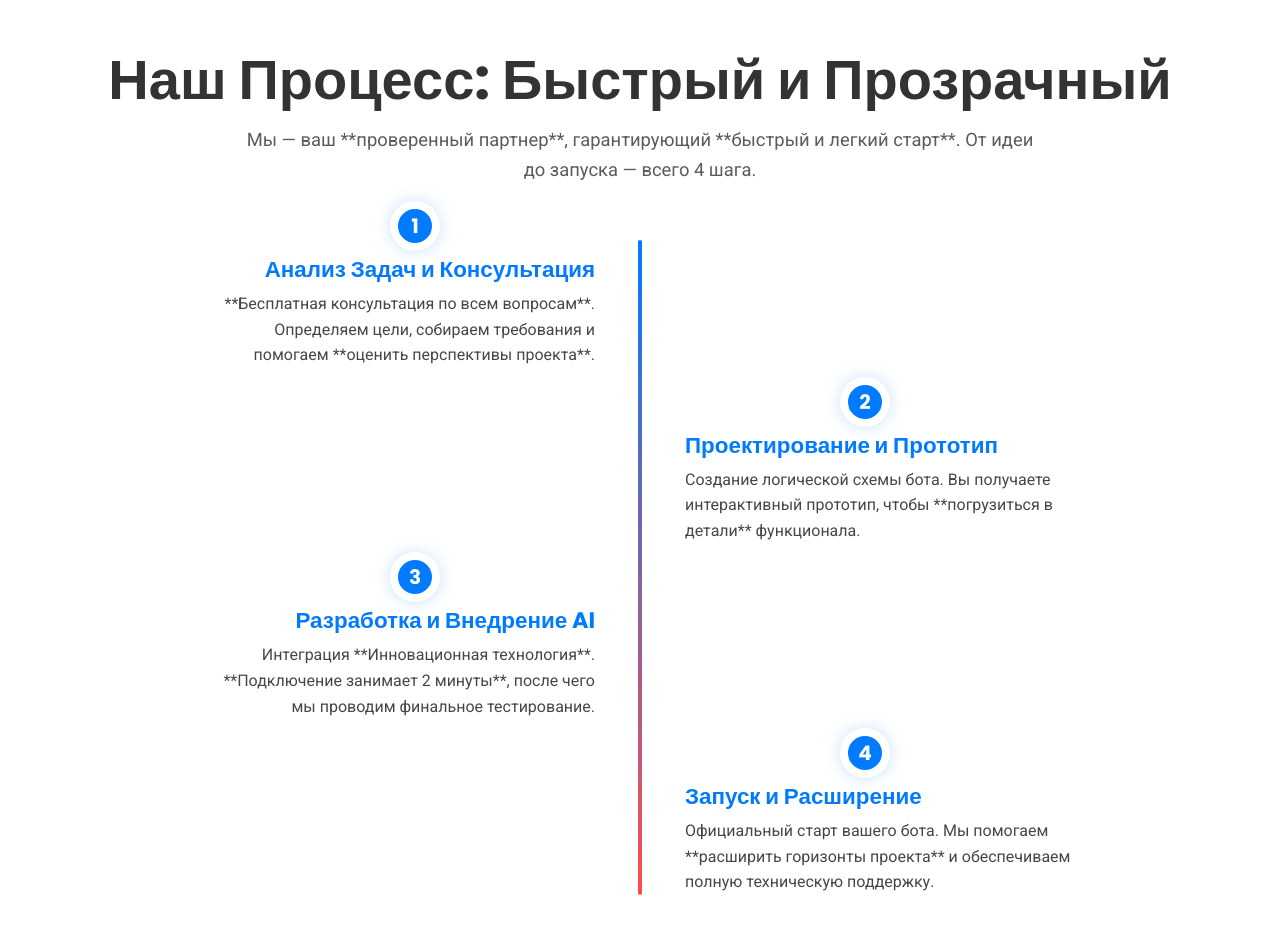
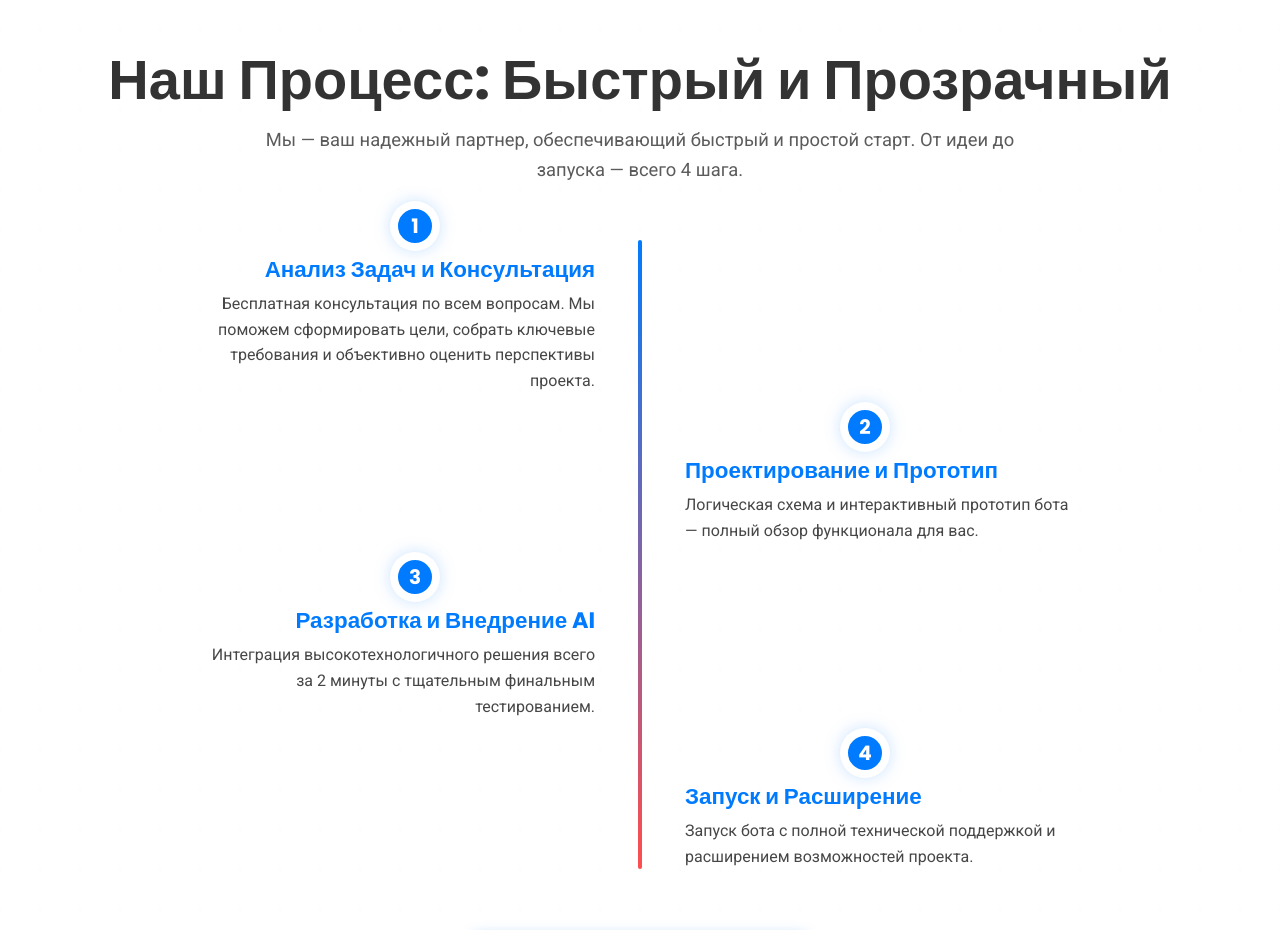
Before and after one commit to Kateryna-Katya/tech-lytics, a plain HTML site: page index.html in a window 1280 px wide. Shown: the part 4380-5310 px from the top of the page. Drawn offline with nearby package versions, Linux system fonts and the light colour scheme; files that its build step writes are made by us from their sources; files whose address does not match are found by name.

Commit message:
Deploying to gh-pages from @ Kateryna-Katya/tech-lytics@51db285c4817afcc67f4ce64d9bd587e42a25c85 🚀

```diff
--- a/index.html
+++ b/index.html
@@ -264,7 +264,7 @@ Tech-Lytics — это ваш надёжный партнёр, который п
                     Наш Процесс: Быстрый и Прозрачный
                 </h2>
                 <p class="process__subtext">
-                    Мы — ваш **проверенный партнер**, гарантирующий **быстрый и легкий старт**. От идеи до запуска — всего 4 шага.
+                Мы — ваш надежный партнер, обеспечивающий быстрый и простой старт. От идеи до запуска — всего 4 шага.
                 </p>
 
                 <div class="process__timeline">
@@ -274,7 +274,8 @@ Tech-Lytics — это ваш надёжный партнёр, который п
                         <div class="process__content">
                             <h3 class="process__title">Анализ Задач и Консультация</h3>
                             <p class="process__description">
-                                **Бесплатная консультация по всем вопросам**. Определяем цели, собираем требования и помогаем **оценить перспективы проекта**.
+                            Бесплатная консультация по всем вопросам. Мы поможем сформировать цели, собрать ключевые требования и объективно оценить
+                            перспективы проекта.
                             </p>
                         </div>
                     </div>
@@ -284,7 +285,7 @@ Tech-Lytics — это ваш надёжный партнёр, который п
                         <div class="process__content">
                             <h3 class="process__title">Проектирование и Прототип</h3>
                             <p class="process__description">
-                                Создание логической схемы бота. Вы получаете интерактивный прототип, чтобы **погрузиться в детали** функционала.
+                            Логическая схема и интерактивный прототип бота — полный обзор функционала для вас.
                             </p>
                         </div>
                     </div>
@@ -294,7 +295,7 @@ Tech-Lytics — это ваш надёжный партнёр, который п
                         <div class="process__content">
                             <h3 class="process__title">Разработка и Внедрение AI</h3>
                             <p class="process__description">
-                                Интеграция **Инновационная технология**. **Подключение занимает 2 минуты**, после чего мы проводим финальное тестирование.
+                                Интеграция высокотехнологичного решения всего за 2 минуты с тщательным финальным тестированием.
                             </p>
                         </div>
                     </div>
@@ -304,7 +305,7 @@ Tech-Lytics — это ваш надёжный партнёр, который п
                         <div class="process__content">
                             <h3 class="process__title">Запуск и Расширение</h3>
                             <p class="process__description">
-                                Официальный старт вашего бота. Мы помогаем **расширить горизонты проекта** и обеспечиваем полную техническую поддержку.
+                            Запуск бота с полной технической поддержкой и расширением возможностей проекта.
                             </p>
                         </div>
                     </div>
```
